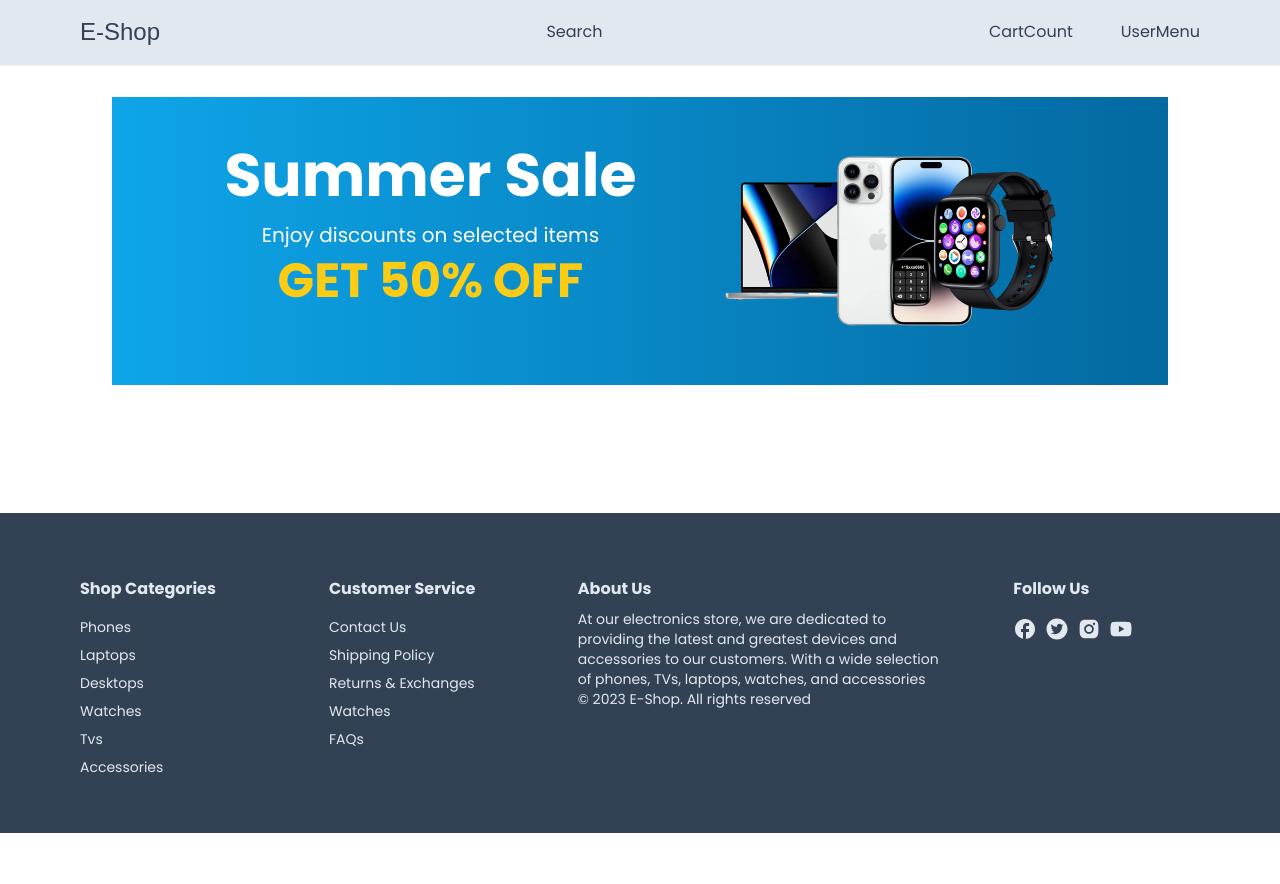
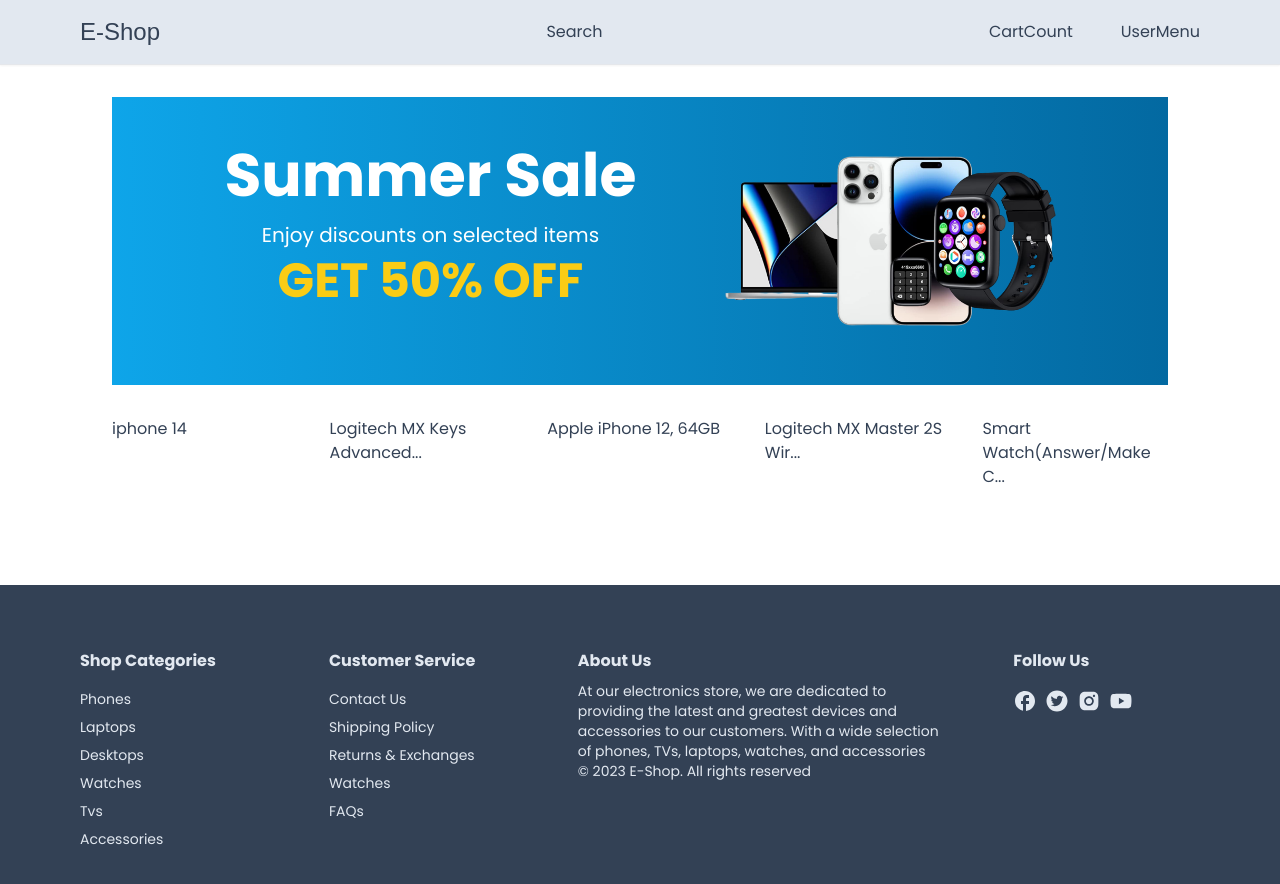
Before and after one commit to hlbrand/ehsop-chaoo-charles, a Next.js app: page / in a window 1280 px wide. Shown: the top 884 px of the page. Before the commit the page ends 833 px from the top, so only its background shows below. Built offline with nearby package versions, Linux system fonts and the light colour scheme; a web font is replaced by a local one.

Commit message:
11 - List Products

```diff
--- a/app/page.tsx
+++ b/app/page.tsx
@@ -1,5 +1,7 @@
+import { products } from "@/utils/products";
 import Container from "./components/Container";
 import HomeBanner from "./components/nav/HomeBanner";
+import { truncateText } from "@/utils/truncateText";
 
 export default function Home() {
   return (
@@ -8,6 +10,11 @@
         <div>
           <HomeBanner />
         </div>
+        <div className="grid grid-cols-2 sm:grid-cols-3 lg:grid-cols-4 xl:grid-cols-5 2xl:grid-cols-6 gap-8">
+          {products.map((product: any) => {
+            return <div>{truncateText(product.name)}</div>;
+          })}
+        </div>
       </Container>
     </div>
   );
--- /dev/null
+++ b/utils/products.tsx
@@ -0,0 +1,183 @@
+export const products = [
+  {
+    id: "64a654593e91b8e73a351e9b",
+    name: "iphone 14",
+    description: "Short description",
+    price: 2999,
+    brand: "apple",
+    category: "Phone",
+    inStock: true,
+    images: [
+      {
+        color: "White",
+        colorCode: "#FFFFFF",
+        image:
+          "https://firebasestorage.googleapis.com/v0/b/ecommerce-shop-cc542.appspot.com/o/products%2F1688622161445-iphone14-white.png?alt=media&token=fe2065e5-fdfe-4a6f-baa6-380b5fad90b8",
+      },
+      {
+        color: "Gray",
+        colorCode: "#808080",
+        image:
+          "https://firebasestorage.googleapis.com/v0/b/ecommerce-shop-cc542.appspot.com/o/products%2F1688622165836-iphone14-gray.png?alt=media&token=58f684db-998e-43eb-aa06-efe3d6ccfad4",
+      },
+    ],
+    reviews: [],
+  },
+  {
+    id: "64a4ebe300900d44bb50628a",
+    name: "Logitech MX Keys Advanced Wireless Illuminated Keyboard, Tactile Responsive Typing, Backlighting, Bluetooth, USB-C, Apple macOS, Microsoft Windows, Linux, iOS, Android, Metal Build (Black)",
+    description:
+      "PERFECT STROKE KEYS - Spherically-dished keys match the shape of your fingertips, offering satisfying feedback with every tap\nCOMFORT AND STABILITY - Type with confidence on a keyboard crafted for comfort, stability, and precision",
+    price: 102.99,
+    brand: "logitech",
+    category: "Accesories",
+    inStock: true,
+    images: [
+      {
+        color: "Black",
+        colorCode: "#000000",
+        image:
+          "https://firebasestorage.googleapis.com/v0/b/ecommerce-shop-cc542.appspot.com/o/products%2F1688529886610-black-logitech-keyboard.jpg?alt=media&token=353aa276-1316-4e50-bc26-8e3828fe6cdd",
+      },
+    ],
+    reviews: [
+      {
+        id: "64a65a6158b470c6e06959ee",
+        userId: "6475af156bad4917456e6e1e",
+        productId: "64a4ebe300900d44bb50628a",
+        rating: 5,
+        comment: "good",
+        createdDate: "2023-07-06T06:08:33.067Z",
+        user: {
+          id: "6475af156bad4917456e6e1e",
+          name: "Charles",
+          email: "example@gmail.com",
+          emailVerified: null,
+          image:
+            "https://lh3.googleusercontent.com/a/AAcHTteOiCtILLBWiAoolIW9PJH-r5825pBDl824_8LD=s96-c",
+          hashedPassword: null,
+          createdAt: "2023-05-30T08:08:53.979Z",
+          updatedAt: "2023-05-30T08:08:53.979Z",
+          role: "ADMIN",
+        },
+      },
+    ],
+  },
+  {
+    id: "648437b38c44d52b9542e340",
+    name: "Apple iPhone 12, 64GB",
+    description:
+      'The product is refurbished, fully functional, and in excellent condition. Backed by the 90-day E~Shop Renewed Guarantee.\n- This pre-owned product has been professionally inspected, tested and cleaned by Amazon qualified vendors. It is not certified by Apple.\n- This product is in "Excellent condition". The screen and body show no signs of cosmetic damage visible from 12 inches away.\n- This product will have a battery that exceeds 80% capacity relative to new.\n- Accessories may not be original, but will be compatible and fully functional. Product may come in generic box.\n- Product will come with a SIM removal tool, a charger and a charging cable. Headphone and SIM card are not included.\n- This product is eligible for a replacement or refund within 90-day of receipt if it does not work as expected.\n- Refurbished phones are not guaranteed to be waterproof.',
+    price: 40,
+    brand: "Apple",
+    category: "Phone",
+    inStock: true,
+    images: [
+      {
+        color: "Black",
+        colorCode: "#000000",
+        image:
+          "https://firebasestorage.googleapis.com/v0/b/ecommerce-shop-cc542.appspot.com/o/products%2F1686386605041-iphone12-black.jpg?alt=media&token=32abf316-ddf6-4870-9e1e-a7c884b750d6",
+      },
+      {
+        color: "Blue",
+        colorCode: " #0000FF",
+        image:
+          "https://firebasestorage.googleapis.com/v0/b/ecommerce-shop-cc542.appspot.com/o/products%2F1686386607274-iphone12-blue.jpg?alt=media&token=e83a9b13-86b6-4518-9f1e-8ddef12ba9a2",
+      },
+      {
+        color: "Red",
+        colorCode: "#FF0000",
+        image:
+          "https://firebasestorage.googleapis.com/v0/b/ecommerce-shop-cc542.appspot.com/o/products%2F1686386608652-iphone12-red.jpg?alt=media&token=603a9e86-5b8c-4f8d-b61c-c1c77e60e954",
+      },
+    ],
+    reviews: [
+      {
+        id: "6499b4887402b0efd394d8f3",
+        userId: "6499b184b0e9a8c8709821d3",
+        productId: "648437b38c44d52b9542e340",
+        rating: 4,
+        comment:
+          "good enough. I like the camera and casing. the delivery was fast too.",
+        createdDate: "2023-06-26T15:53:44.483Z",
+        user: {
+          id: "6499b184b0e9a8c8709821d3",
+          name: "Chaoo",
+          email: "example1@gmail.com",
+          emailVerified: null,
+          image:
+            "https://lh3.googleusercontent.com/a/AAcHTtcuRLwWi1vPKaQOcJlUurlhRAIIq2LgYccE8p32=s96-c",
+          hashedPassword: null,
+          createdAt: "2023-06-26T15:40:52.558Z",
+          updatedAt: "2023-06-26T15:40:52.558Z",
+          role: "USER",
+        },
+      },
+      {
+        id: "6499a110efe4e4de451c7edc",
+        userId: "6475af156bad4917456e6e1e",
+        productId: "648437b38c44d52b9542e340",
+        rating: 5,
+        comment: "I really liked it!!",
+        createdDate: "2023-06-26T14:30:40.998Z",
+        user: {
+          id: "6475af156bad4917456e6e1e",
+          name: "Charles",
+          email: "example@gmail.com",
+          emailVerified: null,
+          image:
+            "https://lh3.googleusercontent.com/a/AAcHTteOiCtILLBWiAoolIW9PJH-r5825pBDl824_8LD=s96-c",
+          hashedPassword: null,
+          createdAt: "2023-05-30T08:08:53.979Z",
+          updatedAt: "2023-05-30T08:08:53.979Z",
+          role: "ADMIN",
+        },
+      },
+    ],
+  },
+  {
+    id: "64a4e9e77e7299078334019f",
+    name: "Logitech MX Master 2S Wireless Mouse – Use on Any Surface, Hyper-Fast Scrolling, Ergonomic Shape, Rechargeable, Control Upto 3 Apple Mac and Windows Computers, Graphite",
+    description:
+      "Cross computer control: Game changing capacity to navigate seamlessly on 3 computers, and copy paste text, images, and files from 1 to the other using Logitech flow\nDual connectivity: Use with upto 3 Windows or Mac computers via included Unifying receiver or Bluetooth Smart wireless technology. Gesture button- Yes",
+    price: 70,
+    brand: "logitech",
+    category: "Accesories",
+    inStock: true,
+    images: [
+      {
+        color: "Graphite",
+        colorCode: " #383838",
+        image:
+          "https://firebasestorage.googleapis.com/v0/b/ecommerce-shop-cc542.appspot.com/o/products%2F1688529379028-logitech-graphite-mouse.jpg?alt=media&token=f9dfba29-832f-4c58-88c6-a7a0ae6b22bf",
+      },
+    ],
+    reviews: [],
+  },
+  {
+    id: "649d775128b6744f0f497040",
+    name: 'Smart Watch(Answer/Make Call), 1.85" Smartwatch for Men Women IP68 Waterproof, 100+ Sport Modes, Fitness Activity Tracker, Heart Rate Sleep Monitor, Pedometer, Smart Watches for Android iOS, 2023',
+    description:
+      'Bluetooth Call and Message Reminder: The smart watch is equipped with HD speaker, after connecting to your phone via Bluetooth, you can directly use the smartwatches to answer or make calls, read messages, store contacts, view call history. The smartwatch can set up more message notifications in "GloryFit" APP. You will never miss any calls and messages during meetings, workout and riding.',
+    price: 50,
+    brand: "Nerunsa",
+    category: "Watch",
+    inStock: true,
+    images: [
+      {
+        color: "Black",
+        colorCode: "#000000",
+        image:
+          "https://firebasestorage.googleapis.com/v0/b/ecommerce-shop-cc542.appspot.com/o/products%2F1688041293609-watch-black.jpg?alt=media&token=270f918c-d9f5-41a2-ad32-45d5f3c66bf0",
+      },
+      {
+        color: "Silver",
+        colorCode: "#C0C0C0",
+        image:
+          "https://firebasestorage.googleapis.com/v0/b/ecommerce-shop-cc542.appspot.com/o/products%2F1688041295389-watch-silver.jpg?alt=media&token=7341e7f0-5c29-4f91-a7e3-57e50faafb74",
+      },
+    ],
+    reviews: [],
+  },
+];
--- /dev/null
+++ b/utils/truncateText.ts
@@ -0,0 +1,5 @@
+export const truncateText = (str: string) => {
+  if (str.length < 25) return str;
+
+  return str.substring(0, 25) + "...";
+};
```
